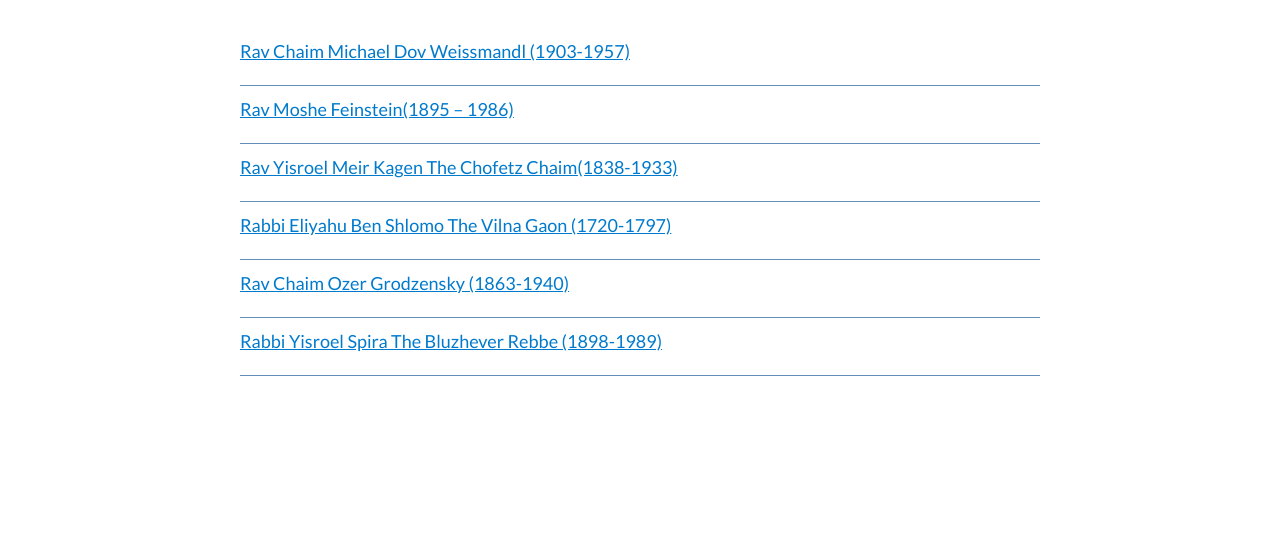
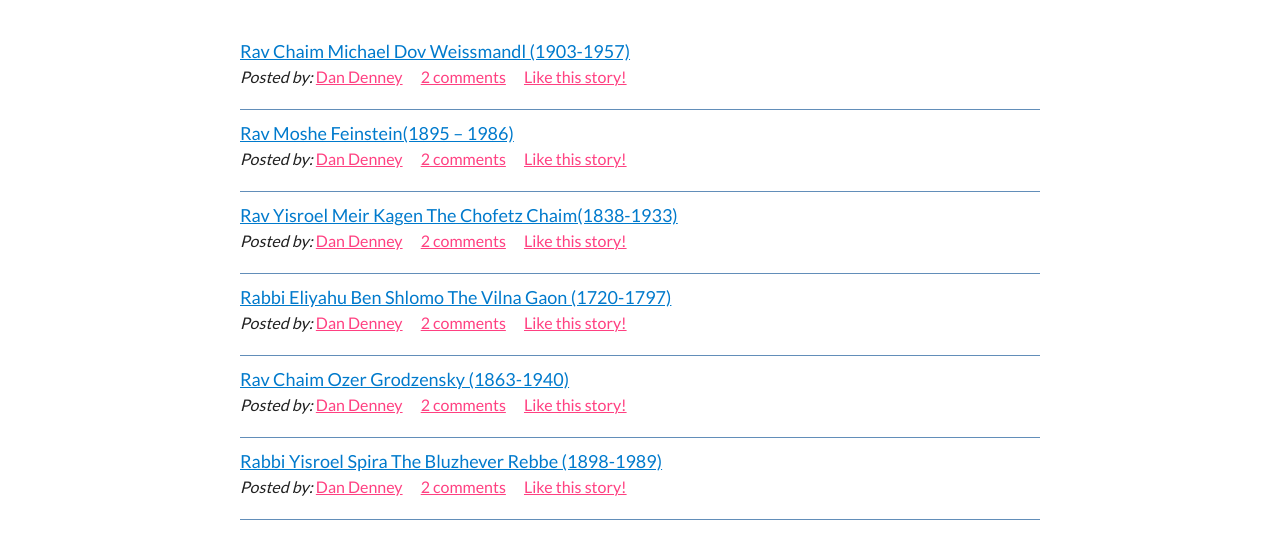
Before and after one commit to EliyohuGoldstein/gedolimwebsite, a plain HTML site: page index.html in a window 1280 px wide. Shown: the part 186-720 px from the top of the page. Drawn offline with nearby package versions, Linux system fonts and the light colour scheme.

Commit message:
ive added a jquery page

```diff
--- a/app.js
+++ b/app.js
@@ -0,0 +1,19 @@
+//-----------------------------------------------
+//   DOCUMENT READY
+//-----------------------------------------------
+
+$(document).ready(function() {
+    $('.js-like').on('click', function(event) {
+      event.preventDefault();
+
+      $(this).text('Liked!')
+       .closest('.news-item')
+       .addClass('is-liked');
+    });
+
+    $('.js-add-link').on('click', function(event) {
+      event.preventDefault();
+
+      $('.js-form').toggleClass('is-visible');
+    });
+  });
--- a/index.html
+++ b/index.html
@@ -24,27 +24,108 @@
     <ol class="stories">
       <li class="gedolim-story">
         <a class="story-link" href="#">Rav Chaim Michael Dov Weissmandl (1903-1957)</a>
+        <ul class='story-meta'>
+          <li class='story-meta-item'>
+            <em>Posted by:</em>
+            <a href='#'>Dan Denney</a>
+          </li>
+          <li class='story-meta-item'>
+            <a href='#'>2 comments</a>
+          </li>
+          <li class='story-meta-item'>
+            <a class='js-like' href='#'>Like this story!</a>
+          </li>
+        </ul>
       </li>
+
       <li class="gedolim-story">
        <a class="story-link" href="#">Rav Moshe Feinstein(1895 – 1986)</a>
+       <ul class='story-meta'>
+        <li class='story-meta-item'>
+          <em>Posted by:</em>
+          <a href='#'>Dan Denney</a>
+        </li>
+        <li class='story-meta-item'>
+          <a href='#'>2 comments</a>
+        </li>
+        <li class='story-meta-item'>
+          <a class='js-like' href='#'>Like this story!</a>
+        </li>
+       </ul>
       </li>
+
       <li class="gedolim-story">
         <a class="story-link" href="#">Rav Yisroel Meir Kagen The Chofetz Chaim(1838-1933)</a>
+        <ul class='story-meta'>
+          <li class='story-meta-item'>
+            <em>Posted by:</em>
+            <a href='#'>Dan Denney</a>
+          </li>
+          <li class='story-meta-item'>
+            <a href='#'>2 comments</a>
+          </li>
+          <li class='story-meta-item'>
+            <a class='js-like' href='#'>Like this story!</a>
+          </li>
+        </ul>
       </li>
+
       <li class="gedolim-story">
         <a class="story-link" href="#">Rabbi Eliyahu Ben Shlomo The Vilna Gaon (1720-1797)</a>
+        <ul class='story-meta'>
+          <li class='story-meta-item'>
+            <em>Posted by:</em>
+            <a href='#'>Dan Denney</a>
+          </li>
+          <li class='story-meta-item'>
+            <a href='#'>2 comments</a>
+          </li>
+          <li class='story-meta-item'>
+            <a class='js-like' href='#'>Like this story!</a>
+          </li>
+        </ul>
       </li>
+
       <li class="gedolim-story">
        <a class="story-link" href="#">Rav Chaim Ozer Grodzensky (1863-1940)</a>
+       <ul class='story-meta'>
+        <li class='story-meta-item'>
+          <em>Posted by:</em>
+          <a href='#'>Dan Denney</a>
+        </li>
+        <li class='story-meta-item'>
+          <a href='#'>2 comments</a>
+        </li>
+        <li class='story-meta-item'>
+          <a class='js-like' href='#'>Like this story!</a>
+        </li>
+      </ul>
       </li>
+
       <li class="gedolim-story">
         <a class="story-link" href="#">Rabbi Yisroel Spira The Bluzhever Rebbe (1898-1989)</a>
+        <ul class='story-meta'>
+          <li class='story-meta-item'>
+            <em>Posted by:</em>
+            <a href='#'>Dan Denney</a>
+          </li>
+          <li class='story-meta-item'>
+            <a href='#'>2 comments</a>
+          </li>
+          <li class='story-meta-item'>
+            <a class='js-like' href='#'>Like this story!</a>
+          </li>
+        </ul>
       </li>
     </ol>
    </div>
  </main>
 
-
+ <script
+  src="https://code.jquery.com/jquery-3.3.1.slim.min.js"
+  integrity="sha256-3edrmyuQ0w65f8gfBsqowzjJe2iM6n0nKciPUp8y+7E="
+  crossorigin="anonymous"></script>
+  <script src= "app.js"></script>
 </body>
 
 </html>
--- a/main.css
+++ b/main.css
@@ -24,7 +24,7 @@ h1, h2, h3, h4, h5, h6 {
 
 }
 
-ol {
+ol, ul {
     margin: 0;
     padding: 0;
     list-style-type: none;
@@ -56,7 +56,6 @@ a:focus {
     margin: 3px;
     margin-bottom: 40px;
     padding: 3px 0;
-
 }
 
 .logo {
@@ -74,11 +73,16 @@ a:focus {
     margin-bottom: 10px;
     padding-bottom: 20px;
 }
+
 .story-link {
     color: #007acc;
     font-size: 18px;
 }
 
+.story-meta-item {
+    display: inline;
+    margin-right: 15px;
+  }
 /*--------------------------------------
 *    Container
 ----------------------------------------*/
```
